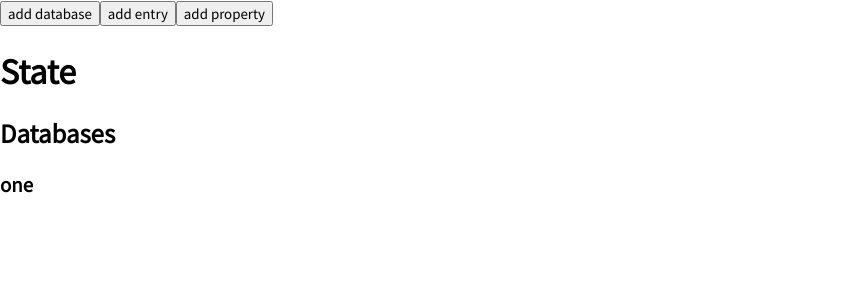
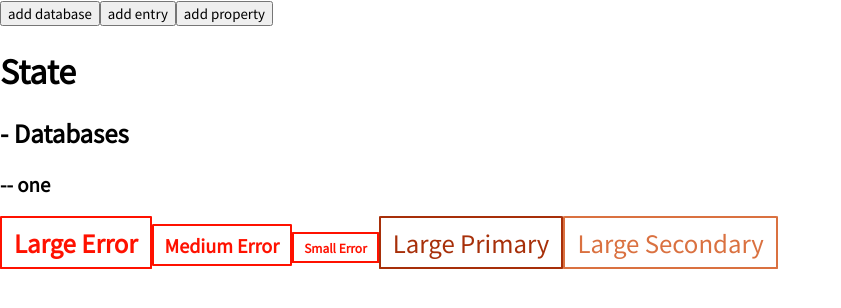
Before and after one commit to themrsung/atlas-manager, a React (Create React App) app: page / in a window 1280 px wide. Both pictures are taken after a click on the button "add database". Shown: the top 308 px of the page, without its empty margins (0-841 px from the left). Built offline with nearby package versions, Linux system fonts and the light colour scheme.

Commit message:
BUTTONS!!!

```diff
--- a/src/components/console/ClientStateTree.tsx
+++ b/src/components/console/ClientStateTree.tsx
@@ -6,21 +6,21 @@ export default function ClientStateTree(props: { state: AtlasClientState }) {
     return (
         <div>
             <h1>State</h1>
-            <h2>Databases</h2>
+            <h2>- Databases</h2>
             {state.getDatabases().map(db => {
                 return (
                     <div key={db.getId()}>
-                        <h3>{db.getId()}</h3>
+                        <h3>-- {db.getId()}</h3>
                         {db.getEntries().map(entry => {
                             return (
                                 <div key={entry.getId()}>
-                                    <h4>entry.getId()</h4>
+                                    <h4>---- {entry.getId()}</h4>
                                     {entry.getProperties().map(property => {
                                         return (
                                             <div key={property.getKey()}>
                                                 <h5>
-                                                    {property.getKey()}:{" "}
-                                                    {property.getValue()}
+                                                    ------- {property.getKey()}{" "}
+                                                    : {property.getValue()}
                                                 </h5>
                                             </div>
                                         )
--- a/src/pages/Console.tsx
+++ b/src/pages/Console.tsx
@@ -1,5 +1,6 @@
 import AtlasClientState from "../classes/AtlasClientState"
 import ClientStateTree from "../components/console/ClientStateTree"
+import { StyleConventions } from "../style/StyleConventions"
 
 export default function Console(props: { state: AtlasClientState }) {
     const state = props.state
@@ -7,6 +8,21 @@ export default function Console(props: { state: AtlasClientState }) {
     return (
         <>
             <ClientStateTree state={state} />
+            <StyleConventions.LargeErrorButton>
+                Large Error
+            </StyleConventions.LargeErrorButton>
+            <StyleConventions.MediumErrorButton>
+                Medium Error
+            </StyleConventions.MediumErrorButton>
+            <StyleConventions.SmallErrorButton>
+                Small Error
+            </StyleConventions.SmallErrorButton>
+            <StyleConventions.LargePrimaryButton>
+                Large Primary
+            </StyleConventions.LargePrimaryButton>
+            <StyleConventions.LargeSecondaryButton>
+                Large Secondary
+            </StyleConventions.LargeSecondaryButton>
         </>
     )
 }
--- /dev/null
+++ b/src/style/StyleConventions.tsx
@@ -0,0 +1,143 @@
+import styled from "styled-components"
+
+export class StyleConventions {
+    static primaryColor: string = "#a72f09"
+    static secondaryColor: string = "#da7140"
+
+    static blackTextColor: string = "#0d0d0d"
+    static whiteTextColor: string = "#f2f2f2"
+
+    static warningColor: string = "#ffbd59"
+    static errorColor: string = "#ff1100"
+
+    static __sharedButtonProperties = `
+        border-width: 2px;
+        border-style: solid;
+        border-radius: 1%;
+        transition: linear 0.2s;
+    `
+
+    static __smallButtonProperties = `
+        padding: 5px 10px;
+        font-size: 12px;
+    `
+
+    static __mediumButtonProperties = `
+        padding: 6px 11px;
+        font-size: 18px;
+    `
+
+    static __largeButtonProperties = `
+        padding: 7px 12px;
+        font-size: 24px;
+    `
+
+    static __primaryButtonProperties = `
+        border-color: ${StyleConventions.primaryColor};
+        color: ${StyleConventions.primaryColor};
+        background-color: transparent;
+
+        &:hover {
+            color: ${StyleConventions.whiteTextColor};
+            background-color: ${StyleConventions.primaryColor};
+        }
+    `
+
+    static __secondaryButtonProperties = `
+        border-color: ${StyleConventions.secondaryColor};
+        color: ${StyleConventions.secondaryColor};
+        background-color: transparent;
+
+        &:hover {
+            color: ${StyleConventions.whiteTextColor};
+            background-color: ${StyleConventions.secondaryColor};
+        }
+    `
+
+    static __warningButtonProperties = `
+        border-color: ${StyleConventions.warningColor};
+        color: ${StyleConventions.warningColor};
+        background-color: transparent;
+
+        &:hover {
+            color: ${StyleConventions.blackTextColor};
+            background-color: ${StyleConventions.warningColor};
+    `
+
+    static __errorButtonProperties = `
+        border-color: ${StyleConventions.errorColor};
+        color: ${StyleConventions.errorColor};
+        background-color: transparent;
+
+        font-weight: bold;
+
+        &:hover {
+            color: ${StyleConventions.whiteTextColor};
+            background-color: ${StyleConventions.errorColor};
+        }
+    `
+
+    static SmallPrimaryButton = styled.button`
+        ${StyleConventions.__sharedButtonProperties}
+        ${StyleConventions.__smallButtonProperties}
+        ${StyleConventions.__primaryButtonProperties}
+    `
+    static MediumPrimaryButton = styled.button`
+        ${StyleConventions.__sharedButtonProperties}
+        ${StyleConventions.__mediumButtonProperties}
+        ${StyleConventions.__primaryButtonProperties}
+    `
+    static LargePrimaryButton = styled.button`
+        ${StyleConventions.__sharedButtonProperties}
+        ${StyleConventions.__largeButtonProperties}
+        ${StyleConventions.__primaryButtonProperties}
+    `
+
+    static SmallSecondaryButton = styled.button`
+        ${StyleConventions.__sharedButtonProperties}
+        ${StyleConventions.__smallButtonProperties}
+        ${StyleConventions.__secondaryButtonProperties}
+    `
+    static MediumSecondaryButton = styled.button`
+        ${StyleConventions.__sharedButtonProperties}
+        ${StyleConventions.__mediumButtonProperties}
+        ${StyleConventions.__secondaryButtonProperties}
+    `
+    static LargeSecondaryButton = styled.button`
+        ${StyleConventions.__sharedButtonProperties}
+        ${StyleConventions.__largeButtonProperties}
+        ${StyleConventions.__secondaryButtonProperties}
+    `
+
+    static SmallWarningButton = styled.button`
+        ${StyleConventions.__sharedButtonProperties}
+        ${StyleConventions.__smallButtonProperties}
+        ${StyleConventions.__warningButtonProperties}
+    `
+    static MediumWarningButton = styled.button`
+        ${StyleConventions.__sharedButtonProperties}
+        ${StyleConventions.__mediumButtonProperties}
+        ${StyleConventions.__warningButtonProperties}
+    `
+    static LargeWarningButton = styled.button`
+        ${StyleConventions.__sharedButtonProperties}
+        ${StyleConventions.__largeButtonProperties}
+        ${StyleConventions.__warningButtonProperties}
+    `
+
+    static SmallErrorButton = styled.button`
+        ${StyleConventions.__sharedButtonProperties}
+        ${StyleConventions.__smallButtonProperties}
+        ${StyleConventions.__errorButtonProperties}
+    `
+    static MediumErrorButton = styled.button`
+        ${StyleConventions.__sharedButtonProperties}
+        ${StyleConventions.__mediumButtonProperties}
+        ${StyleConventions.__errorButtonProperties}
+    `
+    static LargeErrorButton = styled.button`
+        ${StyleConventions.__sharedButtonProperties}
+        ${StyleConventions.__largeButtonProperties}
+        ${StyleConventions.__errorButtonProperties}
+    `
+}
```
